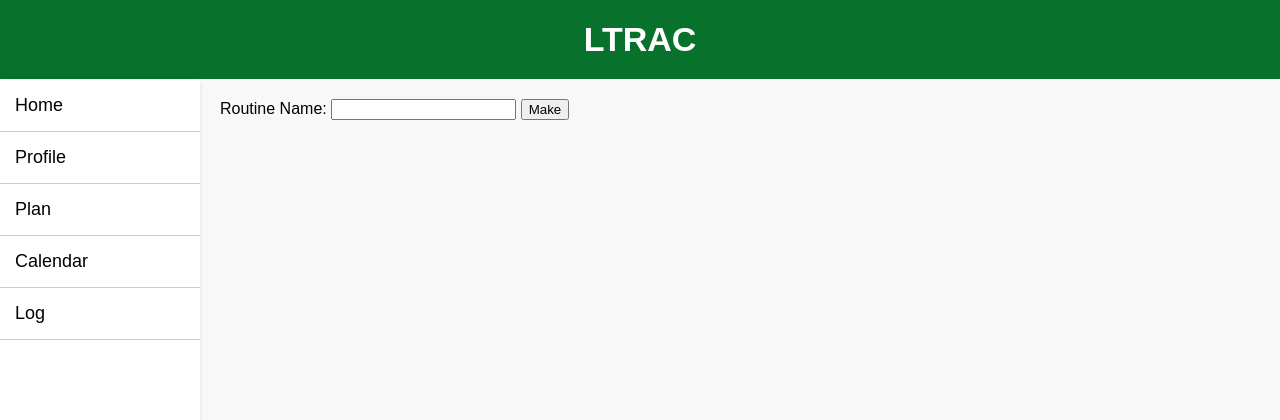
After one commit to olincollege/LTRAC, a Flask app: page /add-routine in a window 1280 px wide. The commit adds this page. Shown: the top 420 px of the page. Run offline with Flask 3, Linux system fonts and the light colour scheme.

Commit message:
Implemented naming routine

```diff
--- a/app.py
+++ b/app.py
@@ -19,12 +19,22 @@ def plan_page():
     Renders page for viewing routines/add new routine
     """
 
-    # print(routines)
     length = len(routines)
-    my_list = ["1", "2", "3"]
-    return render_template(
-        "plan.html", routines=routines, length=length, my_list=my_list
-    )
+    return render_template("plan.html", routines=routines, length=length)
+
+
+# ------------- New routine --------------------#
+
+
+@app.route("/add-routine")
+def new_routine():
+    """
+    Asks user for a routine name, then redirects them to /add-exercise
+    """
+    return render_template("addroutine.html")
+
+
+# ------------- Add exercise to routine ------------- #
 
 
 @app.route("/add-exercise")
@@ -32,7 +42,8 @@ def add_new_exercise():
     """
     Renders page for adding new exercise
     """
-    return render_template("addexercise.html")
+    routine_name = request.args.get("routine-name")
+    return render_template("addexercise.html", routine_name=routine_name)
 
 
 @app.route("/submit-exercise")
@@ -41,7 +52,7 @@ def submit_exercise():
     Adds new exercise to routine
     Sends user back to add more exercises
     """
-    # routines[-1].add_exercise("exercise-name", "sets")
+
     return redirect(url_for("add_new_exercise"))
 
 
@@ -50,7 +61,7 @@ def submit_routine():
     """
     Adds new routine to a list of routines
     """
-    # routines.append(plan.Routine())
+
     return redirect(url_for("plan_page"))
 
 
--- a/templates/addexercise.html
+++ b/templates/addexercise.html
@@ -58,6 +58,7 @@
         display: inline-block;
     }
 </style>
+<h1>Add exercise for {{routine_name}}</h1>
 <form action="/add-exercise" method="get">
     <label for="exercise-name">Exercise Name:</label>
     <input type="text" id="exercise-name" name="exercise-name" required>
--- /dev/null
+++ b/templates/addroutine.html
@@ -0,0 +1,14 @@
+{%extends 'base.html'%}
+
+{% block main%}
+
+<form action="/add-exercise" method="get">
+    <label for="routine-name">Routine Name:</label>
+    <input type="text" id="routine-name" name="routine-name" required>
+    <button type="submit">Make</button>
+</form>
+
+
+
+
+{%endblock%}
--- a/templates/plan.html
+++ b/templates/plan.html
@@ -44,7 +44,7 @@
 </style>
 
 <h1>My Routines</h1>
-<a class="button" href="/add-exercise">Create new routine</a><br><br>
+<a class="button" href="/add-routine">Create new routine</a><br><br>
 
 <div class="routines">
 {%if length != 0%}
```
